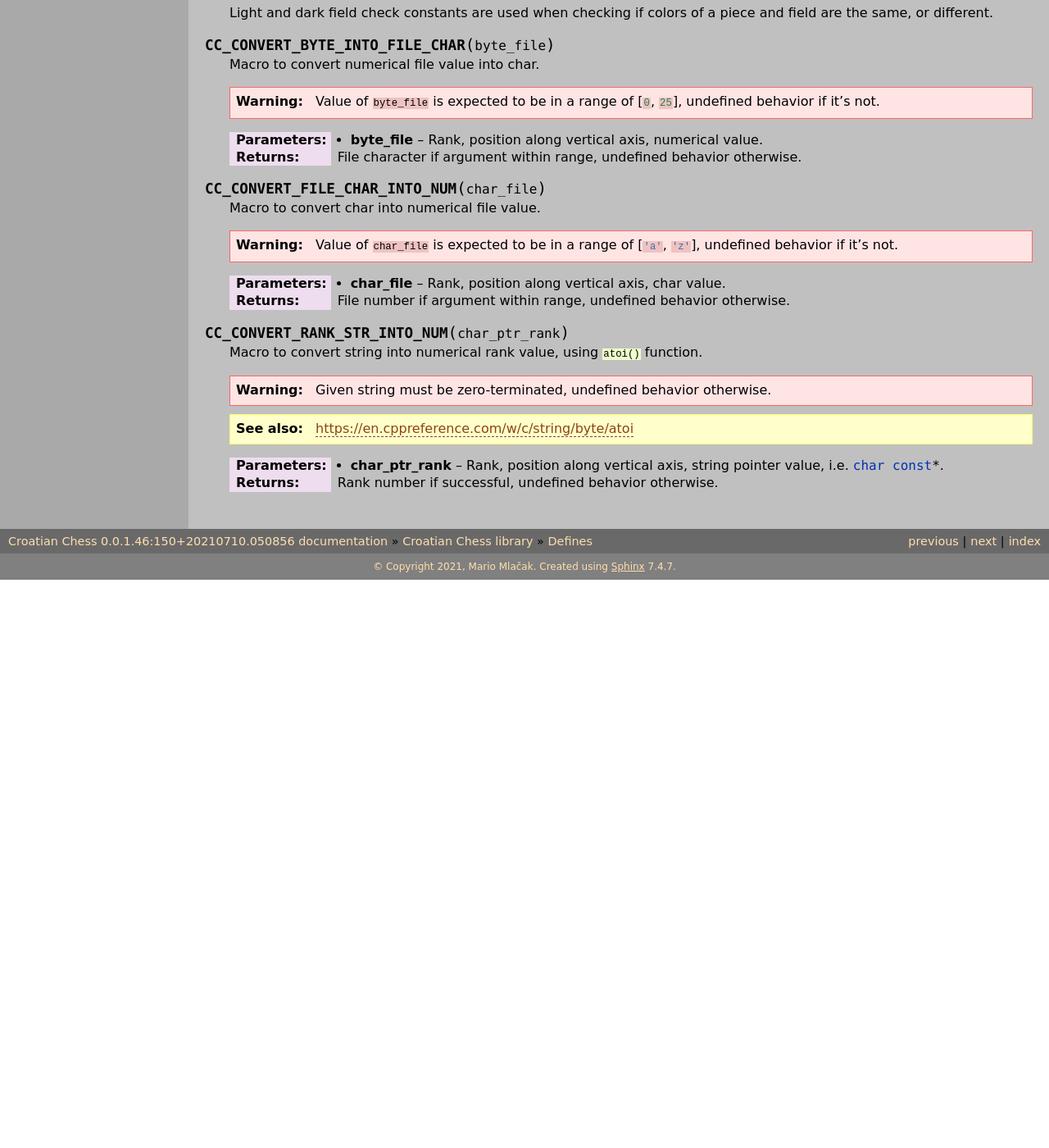
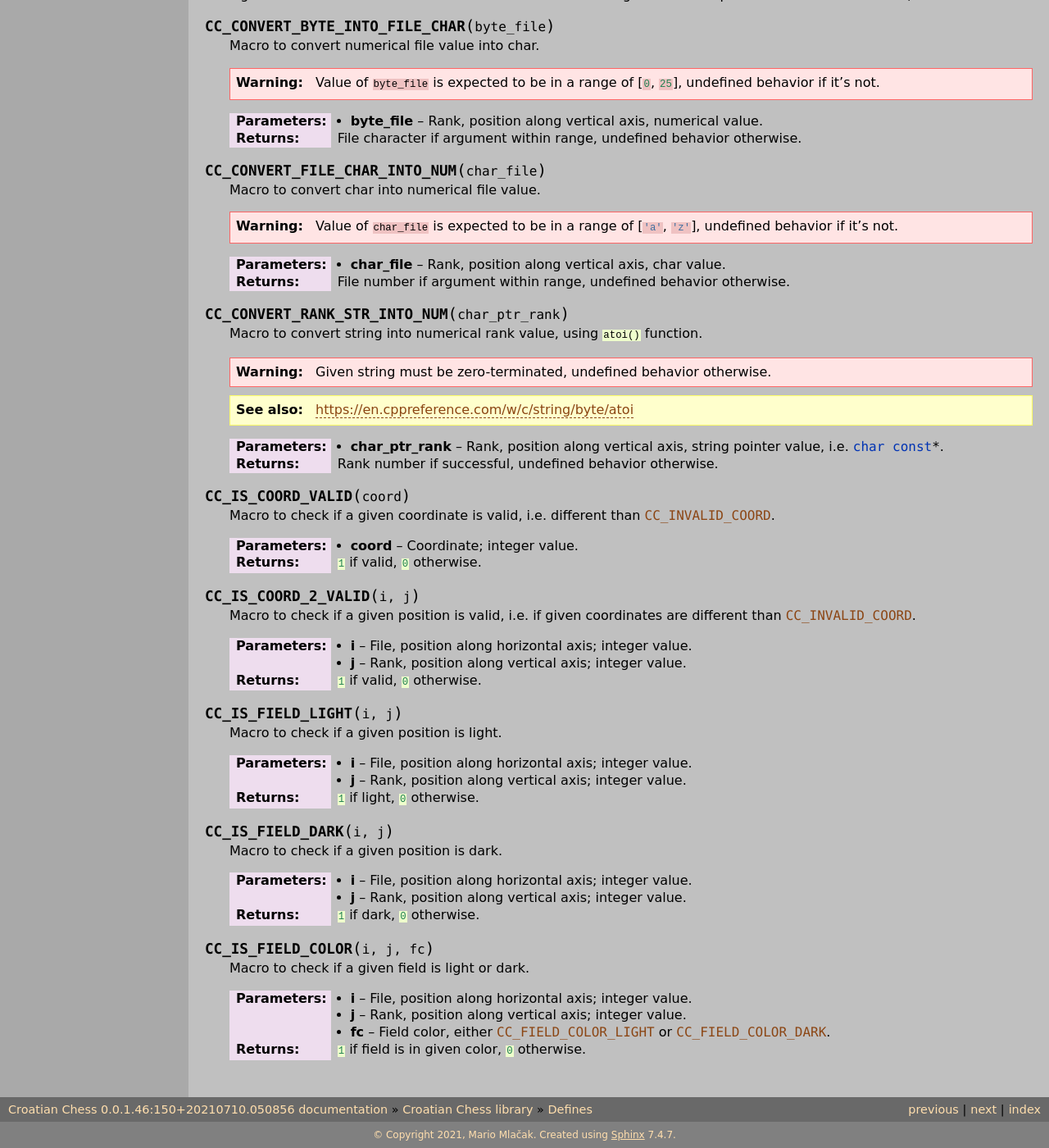
Before and after one commit to mmlacak/crochess, a Sphinx documentation site: the page built from docs/source/libcc/ccdefines.rst, in a window 1280 px wide and 1400 px high, scrolled down 2096 px. Shown: the whole window at 82% size. Built offline with Sphinx 7.4.7, drawn with Linux system fonts in a browser that asks for light colours; before the commit the page ends 2803 px from its top, so only the background shows below that; some of the changed text lies outside the part shown.

Commit message:
Documented field macros.

```diff
--- a/docs/source/libcc/ccdefines.rst
+++ b/docs/source/libcc/ccdefines.rst
@@ -28,9 +28,8 @@ Documents ``cc_defines.h`` file, which contains constants and macros used throug
 
 .. c:enum:: CcMaybeBoolEnum
 
-    Maybe bool enum represents :c:`bool` values, which may undefined
-    or uninitialized, or has to differentiate when both :c:`true` and
-    :c:`false` are valid data.
+    Maybe bool enum represents :c:`bool` values, which may be undefined,
+    uninitialized, or error value.
 
     .. c:enumerator:: CC_MBE_Void
 
@@ -177,3 +176,46 @@ One variant. For other variants actual upper limit is smaller.
 
     :param char_ptr_rank: Rank, position along vertical axis, string pointer value, i.e. :c:expr:`char const *`.
     :returns: Rank number if successful, undefined behavior otherwise.
+
+.. c:macro:: CC_IS_COORD_VALID(coord)
+
+    Macro to check if a given coordinate is valid, i.e. different than
+    :c:expr:`CC_INVALID_COORD`.
+
+    :param coord: Coordinate; integer value.
+    :returns: :c:`1` if valid, :c:`0` otherwise.
+
+.. c:macro:: CC_IS_COORD_2_VALID(i,j)
+
+    Macro to check if a given position is valid, i.e. if given coordinates are
+    different than :c:expr:`CC_INVALID_COORD`.
+
+    :param i: File, position along horizontal axis; integer value.
+    :param j: Rank, position along vertical axis; integer value.
+    :returns: :c:`1` if valid, :c:`0` otherwise.
+
+.. c:macro:: CC_IS_FIELD_LIGHT(i,j)
+
+    Macro to check if a given position is light.
+
+    :param i: File, position along horizontal axis; integer value.
+    :param j: Rank, position along vertical axis; integer value.
+    :returns: :c:`1` if light, :c:`0` otherwise.
+
+.. c:macro:: CC_IS_FIELD_DARK(i,j)
+
+    Macro to check if a given position is dark.
+
+    :param i: File, position along horizontal axis; integer value.
+    :param j: Rank, position along vertical axis; integer value.
+    :returns: :c:`1` if dark, :c:`0` otherwise.
+
+.. c:macro:: CC_IS_FIELD_COLOR(i,j,fc)
+
+    Macro to check if a given field is light or dark.
+
+    :param i: File, position along horizontal axis; integer value.
+    :param j: Rank, position along vertical axis; integer value.
+    :param fc: Field color, either :c:expr:`CC_FIELD_COLOR_LIGHT`
+        or :c:expr:`CC_FIELD_COLOR_DARK`.
+    :returns: :c:`1` if field is in given color, :c:`0` otherwise.
```
